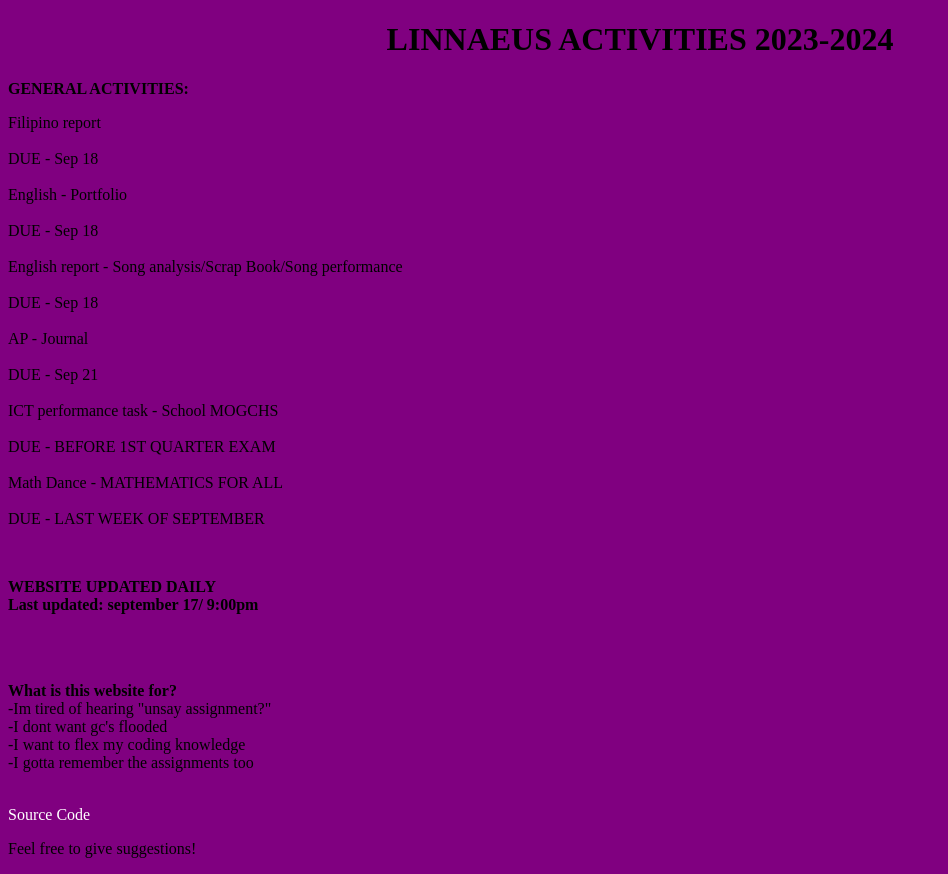
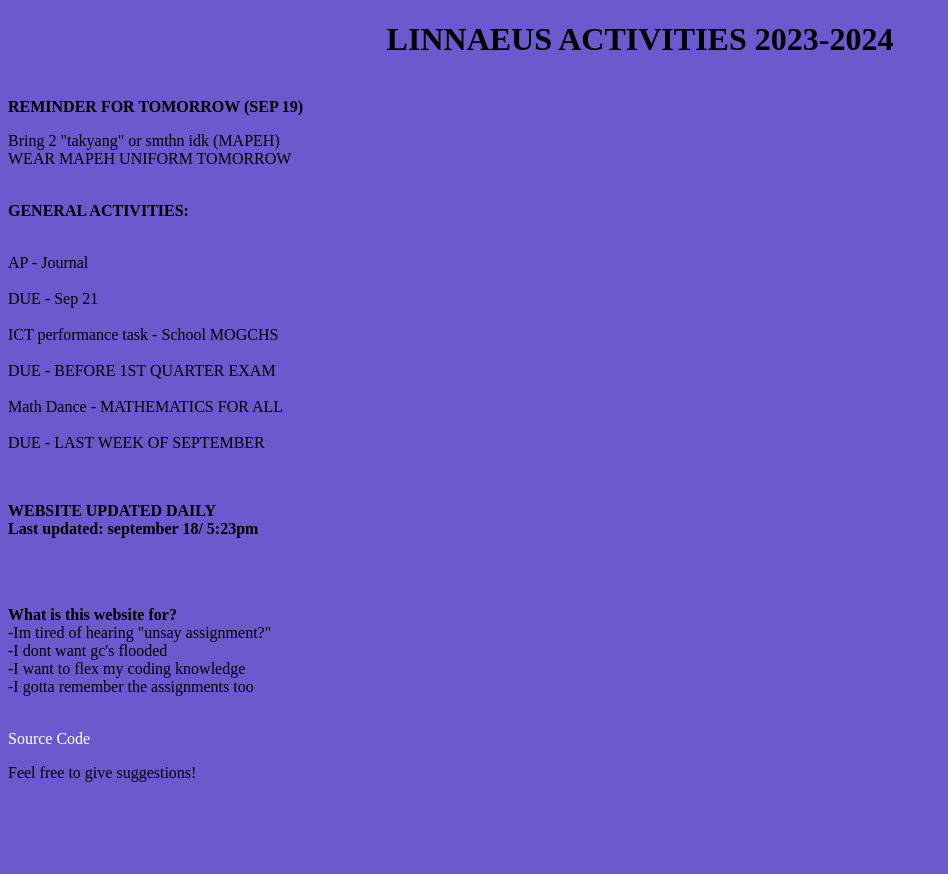
Before and after one commit to CubeOfJazz/Linnaeus_Assignments, a plain HTML site: page index.html in a window 1280 px wide. Shown: the whole page, without its empty margins (0-948 px from the left). After the commit the page ends 800 px from the top, so only its background shows below. Drawn offline with Linux system fonts and the light colour scheme.

Commit message:
Update index.html

```diff
--- a/index.html
+++ b/index.html
@@ -32,27 +32,19 @@
         }
         </style>
 </head>
-<body bgcolor="purple">
+<body bgcolor="SlateBlue">
+    <br>
+    <b>REMINDER FOR TOMORROW (SEP 19)</b>
+    <br>
+    <p>
+      Bring 2 "takyang" or smthn idk (MAPEH)
+      <br>
+      WEAR MAPEH UNIFORM TOMORROW
+    </p>
+    <br>
     <b>GENERAL ACTIVITIES:</b>
     <br>
     <p>
-        Filipino report
-        <br>
-        <br>
-        DUE - Sep 18
-        <br>
-        <br>
-        English - Portfolio
-        <br>
-        <br>
-        DUE - Sep 18
-        <br>
-        <br>
-        English report - Song analysis/Scrap Book/Song performance
-        <br>
-        <br>
-        DUE - Sep 18
-        <br>
         <br>
         AP - Journal
         <br>
@@ -76,7 +68,7 @@
     <p>
         <b>WEBSITE UPDATED DAILY
             <br>
-            Last updated: september 17/ 9:00pm
+            Last updated: september 18/ 5:23pm
             <br>
         </b>
     </p>
```
